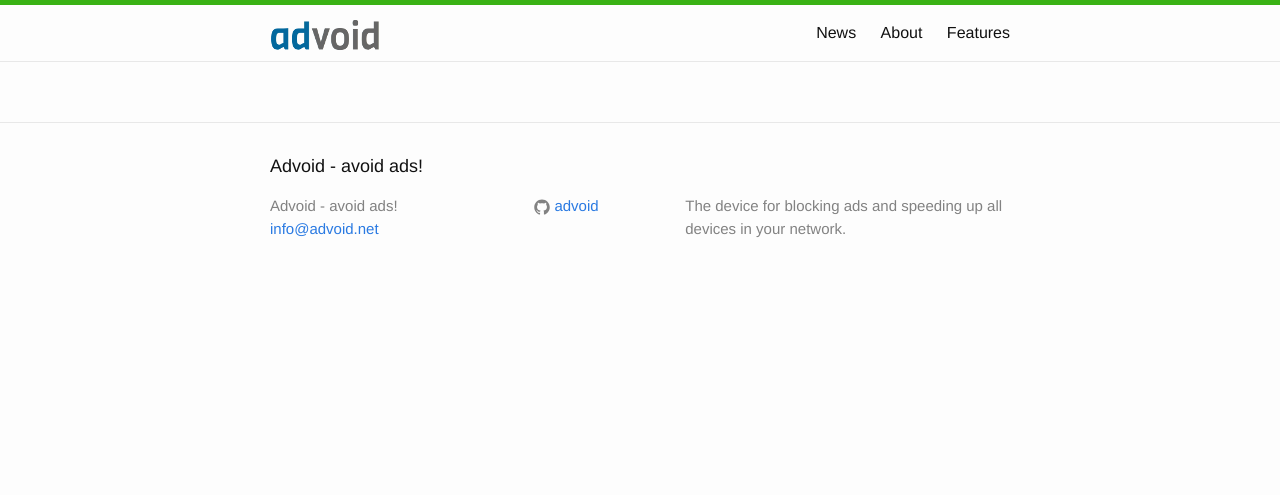
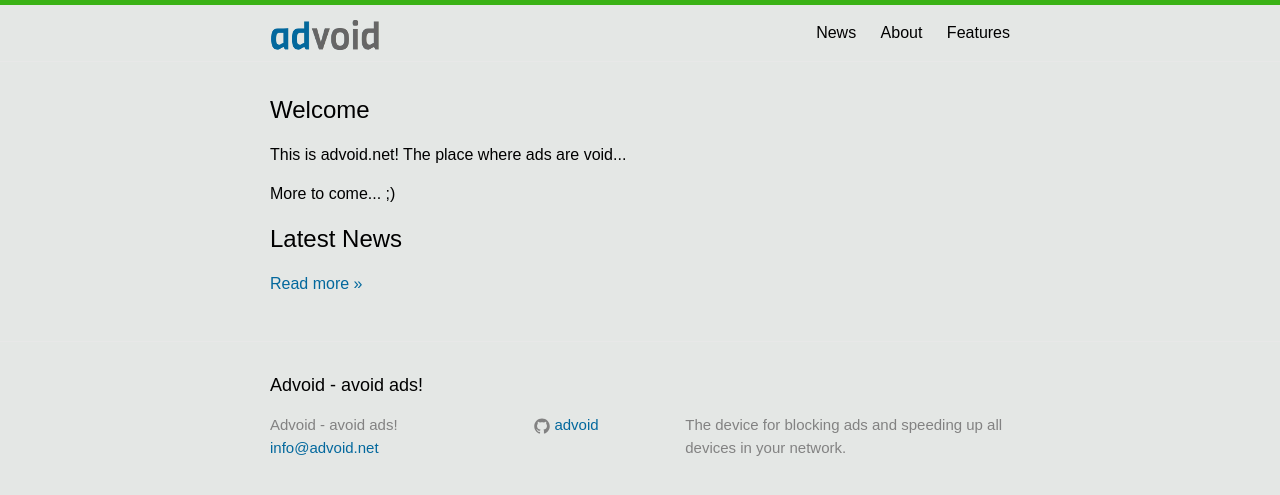
Before and after one commit to advoid/advoid.net, a Jekyll site: the page built from index.html, in a window 1280 px wide. Shown: the top 495 px of the page. Built offline with Jekyll 4.4.1, drawn with Linux system fonts in a browser that asks for light colours.

Commit message:
added brand colors, some content and really a lot of cleanups

```diff
--- a/_config.yml
+++ b/_config.yml
@@ -7,8 +7,8 @@
 #twitter_username: advoid
 github_username:  advoid
 paginate:      5
-paginate_path: "news/page:num"
-permalink:     /news/:year-:month-:day-:title/
+paginate_path: "news/page:num/"
+permalink:     /news/:year/:month/:day/:title/
 
 # Build settings
 markdown: kramdown
--- a/css/main.scss
+++ b/css/main.scss
@@ -3,19 +3,19 @@
 ---
 @charset "utf-8";
 
-
-
 // Our variables
-$base-font-family: Helvetica, Arial, sans-serif;
+$base-font-family: sans-serif;
 $base-font-size:   16px;
 $small-font-size:  $base-font-size * 0.875;
 $base-line-height: 1.5;
 
 $spacing-unit:     30px;
 
-$text-color:       #111;
-$background-color: #fdfdfd;
-$brand-color:      #2a7ae2;
+$text-color:       #000; //#576058;
+
+$background-color: #e4e7e5;
+
+$brand-color:      #03689d;
 
 $grey-color:       #828282;
 $grey-color-light: lighten($grey-color, 40%);
--- a/index.html
+++ b/index.html
@@ -3,3 +3,20 @@
 title: Welcome
 metasub: home
 ---
+
+<h2>Welcome</h2>
+
+<p>This is advoid.net! The place where ads are void...</p>
+
+<p>More to come... ;)</p>
+
+<h2>Latest News</h2>
+
+<ul class="entries" style="list-style-type: circle;padding-left:20px;">
+{% for post in site.posts limit:4 %}
+<li>
+  <a href="{{ post.url }}" title="{{ post.date | date: "%d %B %Y" }} - {{ post.title | truncatehtml }}">{{ post.date | date: "%d %B %Y" }} - {{ post.title | truncatehtml | truncate: 60 }}</a>
+</li>
+{% endfor %}
+</ul>
+<p><a href="/news/">Read more &raquo;</a></p>
```
Also changed, not shown: _posts/2015-08-08-welcome-to-jekyll.markdown (deleted, +0 -25 lines).
